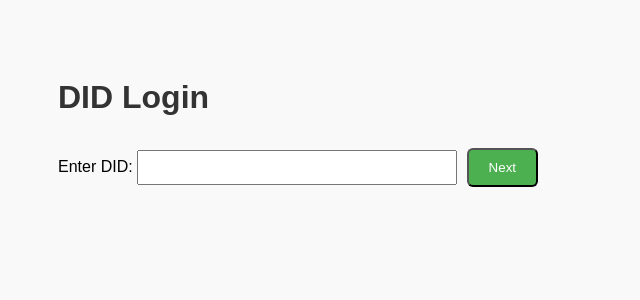
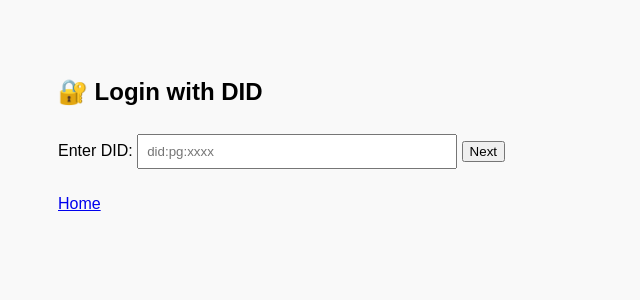
Before and after one commit to ManojRTech/Vault, a Python web app: template pixelgenesis_mvp/static/templates/login.html in a window 1280 px wide. Shown: the top 300 px of the page, without its empty margins (0-640 px from the left). Run offline with Jinja, Linux system fonts and the light colour scheme; the template is opened without the code that fills it, so the values that code supplies are empty.

Commit message:
Revise login.html for improved user interface
Updated the login page to enhance user experience with better messaging and structure.

```diff
--- a/pixelgenesis_mvp/static/templates/login.html
+++ b/pixelgenesis_mvp/static/templates/login.html
@@ -1,40 +1,64 @@
 <!DOCTYPE html>
 <html>
 <head>
+    <title>DID Login</title>
     <link rel="stylesheet" href="/static/style.css">
-    <title>Login</title>
 </head>
 <body>
 
-<h1>DID Login</h1>
+<div class="container">
+
+    <h2>🔐 Login with DID</h2>
 
     {% if error %}
-<p class="error">{{ error }}</p>
+      <div class="error">{{ error }}</div>
     {% endif %}
 
     {% if success %}
-<h3>Login Successful 🎉</h3>
-<p>Identity Verified: {{ did }}</p>
-<a class="btn" href="/">Go Home</a>
+      <div class="success">✅ Login Successful!</div>
+
+      <p><b>DID:</b></p>
+      <div class="code-box">{{ did }}</div>
+
+      <br>
+      <a class="btn" href="/access_request">Request Access Token</a>
+      <a class="btn" href="/">Home</a>
+
     {% elif step == "sign" %}
-<p><b>DID:</b> {{ did }}</p>
-<p><b>Challenge:</b> {{ challenge }}</p>
 
-<form method="POST" action="/verify">
+      <p><b>DID:</b></p>
+      <div class="code-box">{{ did }}</div>
+
+      <p><b>Sign this challenge using your private key:</b></p>
+      <div class="code-box">{{ challenge }}</div>
+
+      <form method="POST" action="/verify" class="mt-20">
           <input type="hidden" name="did" value="{{ did }}">
           <input type="hidden" name="challenge" value="{{ challenge }}">
-    <label>Enter Private Key:</label>
+
+          <label>Paste Private Key:</label>
           <input type="text" name="private_key" required>
-    <button class="btn" type="submit">Verify</button>
+
+          <button type="submit">Verify Signature</button>
       </form>
 
+      <br>
+      <a href="/login">Back</a>
+
     {% else %}
+
       <form method="POST">
           <label>Enter DID:</label>
-    <input type="text" name="did" required>
-    <button class="btn" type="submit">Next</button>
+          <input type="text" name="did" placeholder="did:pg:xxxx" required>
+          <button type="submit">Next</button>
       </form>
+
+      <br>
+      <a href="/">Home</a>
+
     {% endif %}
+
+</div>
 
 </body>
 </html>
```
Lines whose indentation alone changed are shown as unchanged.
